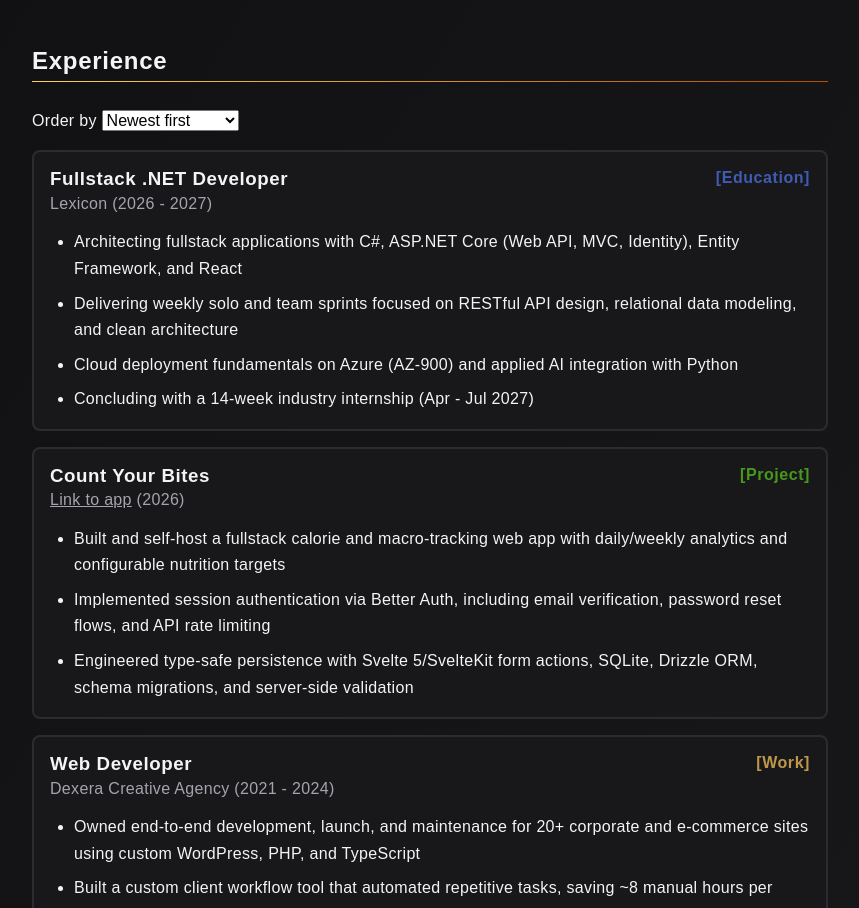
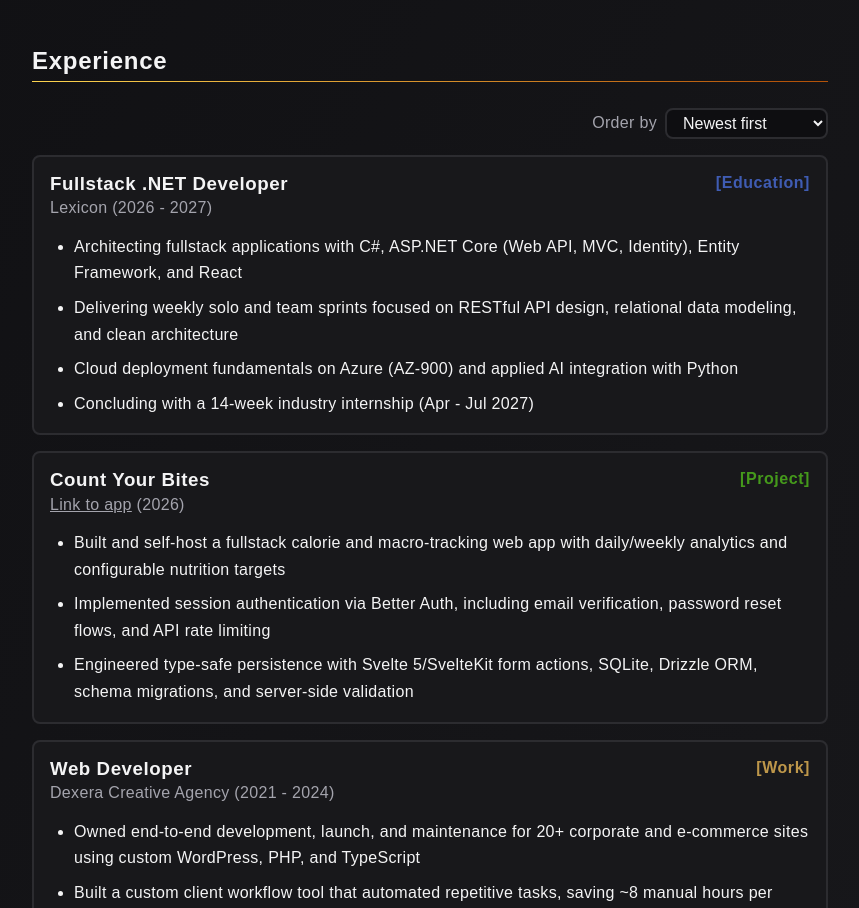
Before and after one commit to johannes-hernehult/cv-website, a plain HTML site: page index.html in a window 1280 px wide. Shown: the part 870-1778 px from the top of the page, without its empty margins (340-1199 px from the left). Drawn offline with Linux system fonts and the light colour scheme.

Commit message:
Styling order by dropdown

```diff
--- a/styles/site.css
+++ b/styles/site.css
@@ -311,6 +311,38 @@ header .links a:hover,
     gap: var(--size-md);
 }
 
+.experience__controls:not([hidden]) {
+    display: flex;
+    justify-content: flex-end;
+}
+
+.experience__controls label {
+    display: inline-flex;
+    align-items: center;
+    gap: var(--size-xs);
+    color: var(--color-text-dark);
+}
+
+.experience__controls select {
+    padding: var(--size-2xs) var(--size-sm);
+    background-color: var(--color-bg-dark);
+    border: var(--border);
+    border-radius: var(--radius-md);
+    color: var(--color-text);
+    color-scheme: dark;
+    cursor: pointer;
+}
+
+.experience__controls select:hover,
+.experience__controls select:focus-visible {
+    border-color: var(--color-accent);
+}
+
+.experience__controls select:focus-visible {
+    outline: 2px solid var(--color-accent);
+    outline-offset: 2px;
+}
+
 .skills {
     display: grid;
     grid-template-columns: repeat(2, 1fr);
@@ -540,7 +572,8 @@ header .links a:hover,
         gap: var(--size-xs);
     }
 
-    .experience__controls {
+    .experience__controls,
+    .experience__controls:not([hidden]) {
         display: none;
     }
 
```
